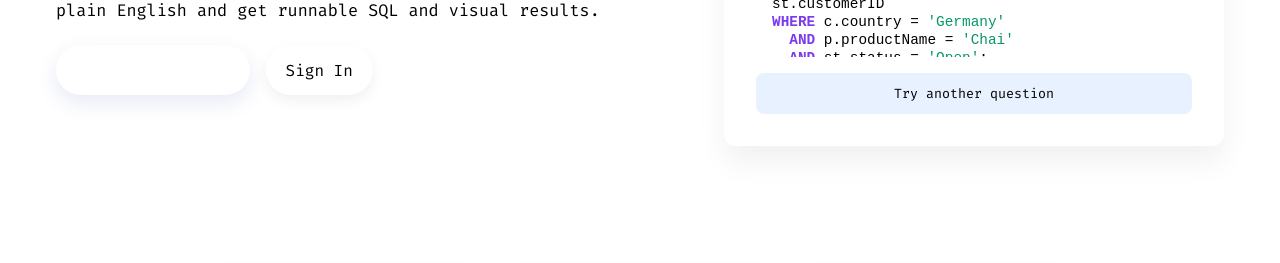
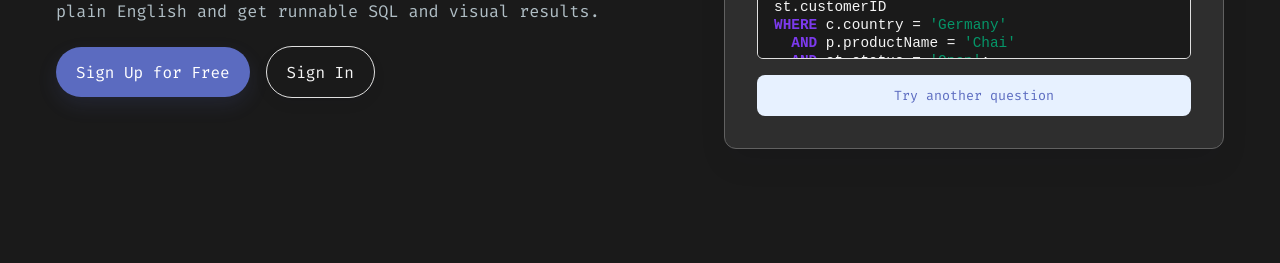
Before and after one commit to FalkorDB/QueryWeaver-Site, a plain HTML site: page index.html in a window 1280 px wide. Shown: the part 493-756 px from the top of the page. Drawn offline with Linux system fonts and the light colour scheme; files whose address does not match are found by name.

Commit message:
add colors

```diff
--- a/static/css/main.css
+++ b/static/css/main.css
@@ -1,4 +1,41 @@
 /* CSS Reset and Base Styles */
+:root {
+  /* Professional color palette - muted and business-appropriate */
+  --falkor-primary: #5B6BC0;
+  /* Muted indigo - professional primary */
+  --falkor-secondary: #1A1A1A;
+  /* Dark charcoal - main background */
+  --falkor-tertiary: #B39DDB;
+  /* Muted lavender - subtle tertiary */
+  --falkor-quaternary: #424242;
+  /* Medium gray - quaternary */
+  --dark-bg: #0F0F0F;
+  /* Deep dark for surfaces */
+  --falkor-accent: #26A69A;
+  /* Professional teal - subdued accent */
+  --falkor-border-primary: #5B6BC0;
+  /* Primary border color*/
+  --falkor-border-secondary: #90A4AE;
+  /* Muted blue-gray - professional secondary border */
+  --falkor-border-tertiary: #E0E0E0;
+  /* Light gray border */
+  --text-primary: #F5F5F5;
+  /* Soft white text */
+  --text-secondary: #B0BEC5;
+  /* Muted blue-gray text */
+  --text-tertiary: #616161;
+  /* Medium gray text */
+  --falkor-highlight: #4DB6AC;
+  /* Subtle teal highlight */
+  --accent-green: #66BB6A;
+  /* Professional green */
+  --icon-filter: invert(1);
+  /* Dark theme - invert icons for white appearance */
+  --bg-tertiary: #2E2E2E;
+  /* Professional dark gray */
+  --border-color: #616161;
+  /* Subtle border color */
+}
 
 * {
   margin: 0;
```
